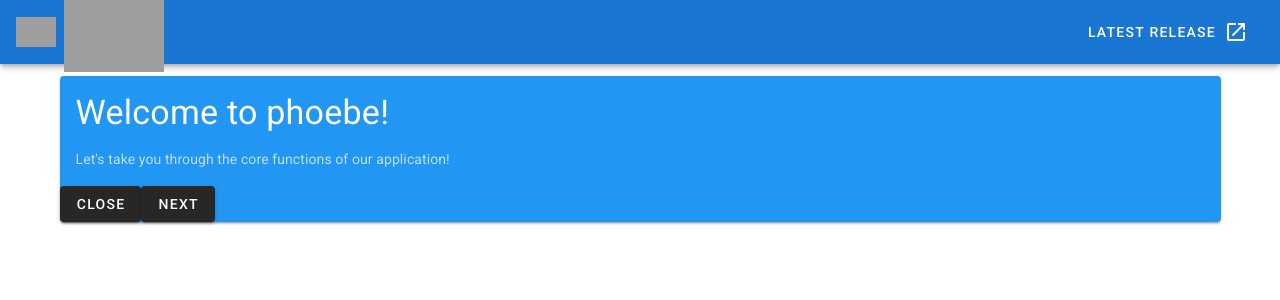
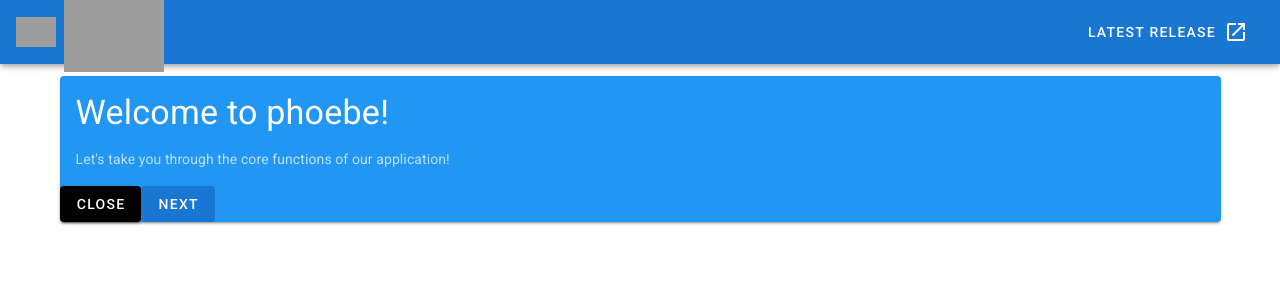
Before and after one commit to paullaster/inappguide, a Vue app: page / in a window 1280 px wide. Shown: the top 300 px of the page. Built offline with nearby package versions, Linux system fonts and the light colour scheme; grey boxes are pictures that could not be loaded.

Commit message:
add files

```diff
--- a/src/components/GuideCard.vue
+++ b/src/components/GuideCard.vue
@@ -7,10 +7,10 @@
                 <v-card-text>
                     {{ info }}
                 </v-card-text>
-                <v-btn>
+                <v-btn class="black white--text">
                     close
                 </v-btn>
-                <v-btn>
+                <v-btn depressed color="primary">
                     next
                 </v-btn>
             <v-spacer></v-spacer>
```
